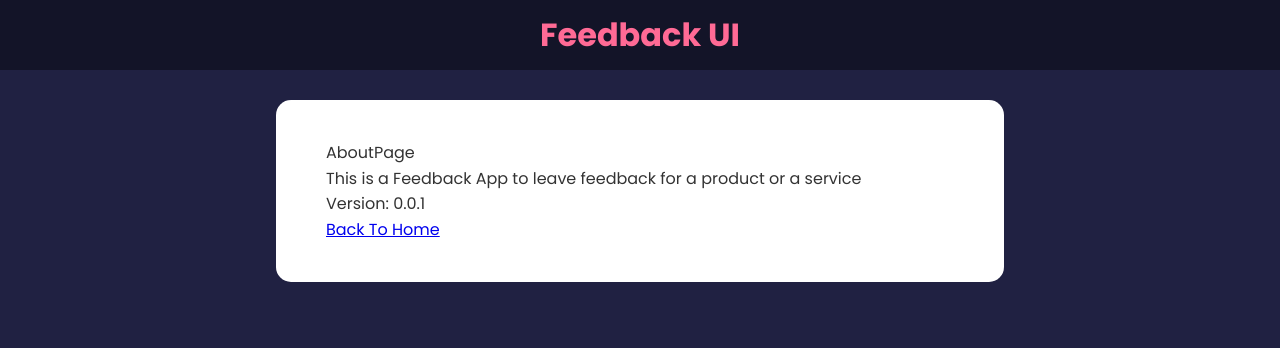
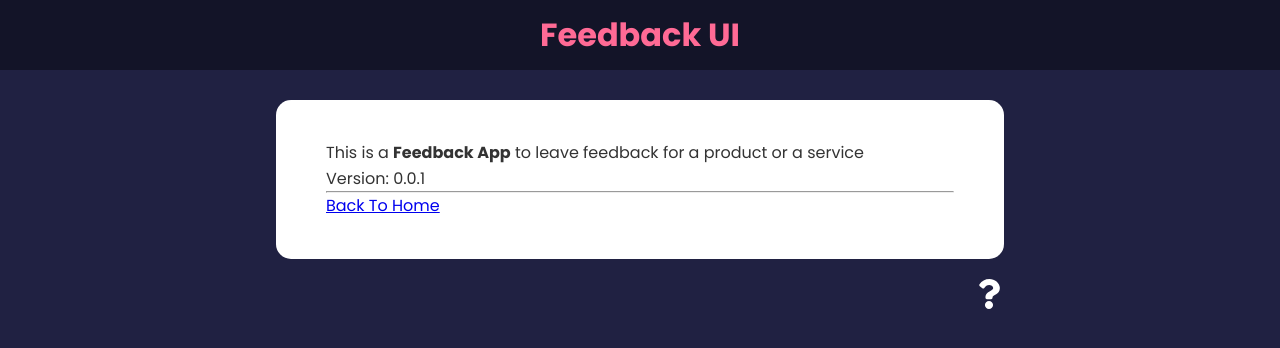
Before and after one commit to LucasArmanelli/Feedback-app, a React (Create React App) app: page /about in a window 1280 px wide. Shown: the top 348 px of the page. Built offline with nearby package versions, Linux system fonts and the light colour scheme.

Commit message:
Created links

```diff
--- a/src/App.js
+++ b/src/App.js
@@ -7,6 +7,7 @@
 import FeedbackStats from './components/FeedbackStats';
 import FeedbackForm from './components/FeedbackForm';
 import AboutPage from './pages/AboutPage';
+import AboutIconLink from './components/AboutIconLink';
 
 function App() {
   const [feedback, setFeedback] = useState(FeedbackData)
@@ -40,6 +41,7 @@
         </Route>
         <Route path='/about' element={<AboutPage/>}/>
         </Routes>
+        <AboutIconLink />
       </div>
     </ Router>
   )
--- /dev/null
+++ b/src/components/AboutIconLink.jsx
@@ -0,0 +1,15 @@
+import React from 'react'
+import {FaQuestion} from 'react-icons/fa'
+import {Link} from 'react-router-dom'
+
+function AboutIconLink() {
+  return (
+    <div className='about-link'>
+      <Link to='/about'>
+      <FaQuestion size={30}/>
+      </Link>
+    </div>
+  )
+}
+
+export default AboutIconLink
--- a/src/pages/AboutPage.jsx
+++ b/src/pages/AboutPage.jsx
@@ -1,14 +1,15 @@
 import React from 'react'
 import Card from '../components/shared/Card'
+import {Link} from 'react-router-dom'
 
 function AboutPage() {
   return (
     <Card>
-      <div>AboutPage</div>
-      <p>This is a Feedback App to leave feedback for a product or a service</p>
+      <p>This is a <b>Feedback App</b> to leave feedback for a product or a service</p>
       <p>Version: 0.0.1</p>
+      <hr />
       <p>
-        <a href="/">Back To Home</a>
+        <Link to="/">Back To Home</Link>
       </p>
     </Card>
   )
```
